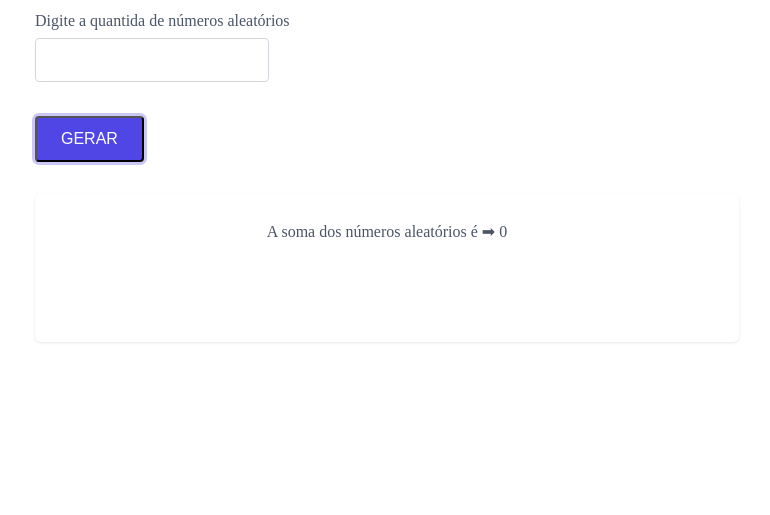
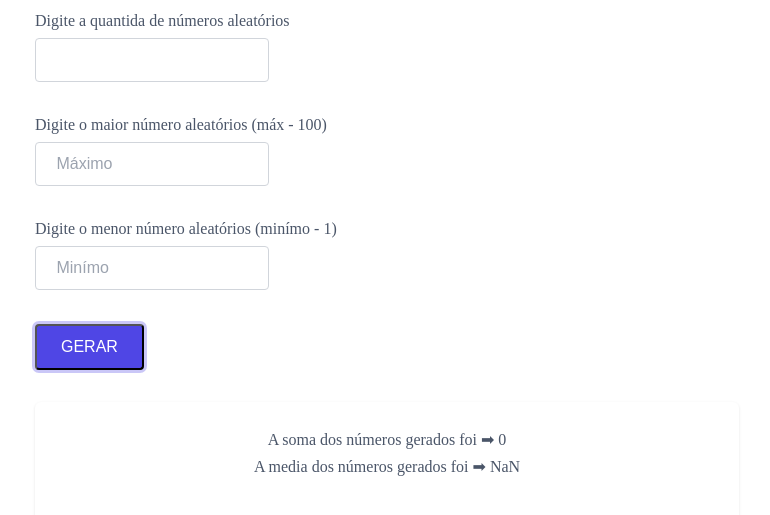
Before and after one commit to eli-bernardi/exer06, a plain HTML site: page index.html in a window 1280 px wide. Both pictures are taken after a click on the button "GERAR". Shown: the part 149-664 px from the top of the page, without its empty margins (253-1023 px from the left). Drawn offline with Linux system fonts and the light colour scheme.

Commit message:
exer07 git commit -m exer07 git branch -M main git remote add origin https://github.com/eli-bernardi/exer7.git git push -u origin main git commit -m exer07

```diff
--- a/index.html
+++ b/index.html
@@ -5,15 +5,23 @@
     <meta charset="UTF-8">
     <meta name="viewport" content="width=device-width, initial-scale=1.0">
     <link rel="stylesheet" href="./style.css">
-    <script src="./progRandom.js"defer></script>
+    <script src="./progRandom.js" defer></script>
     <link rel="shortcut icon" href="./principal.png" type="image/x-icon">
-    <title> MATH RANDOM </title>
+    <title> MATH RANDOM - 02 </title>
 </head>
 
 <body>
     <h1> Trabalhando com a biblioteca de valores aleatórios</h1>
-    <label for="num"> Digite a quantida de números aleatórios</label>
-    <input type="number" id="num"> <br><br>
+
+    <label for="qtde"> Digite a quantida de números aleatórios</label>
+    <input type="number" id="qtde"> <br><br>
+
+    <label for="num"> Digite o maior número aleatórios (máx - 100) </label>
+    <input type="number" id="max" placeholder=" Máximo"> <br><br>
+
+    <label for="num"> Digite o menor número aleatórios (minímo - 1) </label>
+    <input type="number" id="min" placeholder=" Minímo"> <br><br>
+
     <button onclick="gerarNum()">GERAR</button>
     <p id="res"></p>
 
--- a/progRandom.js
+++ b/progRandom.js
@@ -6,17 +6,29 @@ function fazerSorteio(min, max) {
 }
 
 function gerarNum() {
-    let num = Number(document.getElementById('num').value)
-    console.log(num)
+    let qtde = Number(document.getElementById('qtde').value)
+    console.log(qtde)
+    let max = Number(document.getElementById('max').value)
+    console.log(max)
+    let min = Number(document.getElementById('min').value)
+    console.log(min)
 
     let valor = 0
     res.innerHTML = ``
     let soma = 0
-    for (let i = 0; i < num; i++) {
-        valor = fazerSorteio(1,10)
-        soma += valor
-        res.innerHTML += ` O número gerado foi ➡ ${valor} <br>`
+    let media = 0.0
+
+    if ((min < 0 || max >= 100) && (qtde < 0 || qtde > 10)) {
+        res.innerHTML = ` Valores inválidos! Digite os valores novamente <br> `
+        res.innerHTML = ` O maior valor é 1, e o menor é 100 <br> `
+    } else {
+        for (let i = 0; i < qtde; i++) {
+            valor = fazerSorteio(min, max)
+            soma += valor
+            res.innerHTML += ` O número gerado foi ➡ ${valor} <br>`
+        }
+        media = soma / qtde
+        res.innerHTML += ` A soma dos números gerados foi ➡ ${soma} <br>`
+        res.innerHTML += ` A media dos números gerados foi ➡ ${media} <br>`
     }
-
-    res.innerHTML += ` A soma dos números aleatórios é ➡ ${soma} <br> `
 }
```
